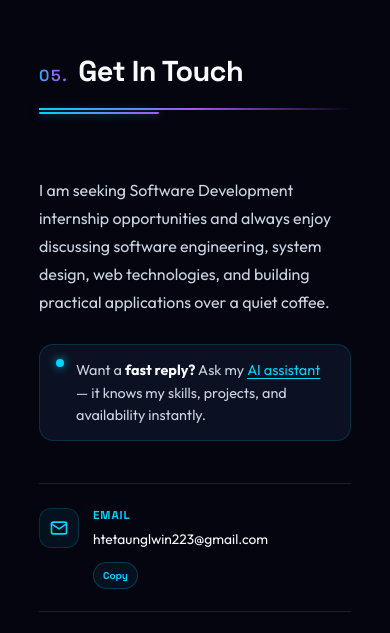
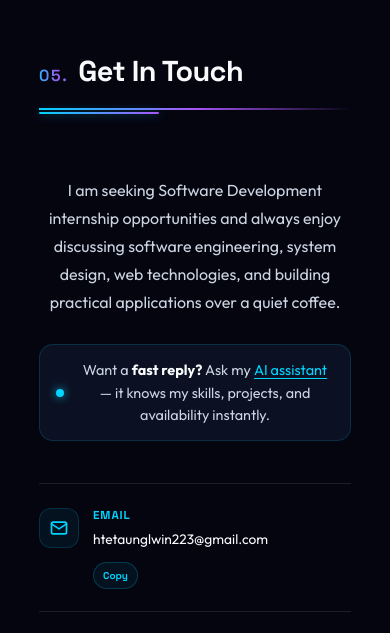
Before and after one commit to Zorrow14/HtetAungLwin_Portfolio, a React (Vite) app: page / in a window 390 px wide. Shown: the part 11089-11722 px from the top of the page. Built offline with nearby package versions, Linux system fonts and the light colour scheme.

Commit message:
Contact.jsx Text Centred Update

```diff
--- a/src/components/Contact.css
+++ b/src/components/Contact.css
@@ -1,26 +1,30 @@
 .contact-section {
   padding-top: 120px;
+  text-align: center;
 }
 
 .contact-intro {
   max-width: 760px;
-  margin: 18px 0 28px;
+  margin: 18px auto 28px;
   color: var(--text-secondary);
   font-size: 1rem;
   line-height: 1.75;
+  text-align: center;
 }
 
 /* ===== CHATBOT NUDGE ===== */
 .contact-chatbot-nudge {
   display: flex;
   align-items: center;
+  justify-content: center;
   gap: 12px;
   max-width: 760px;
-  margin: 0 0 42px;
+  margin: 0 auto 42px;
   padding: 14px 16px;
   border-radius: 14px;
   background: rgba(15, 23, 42, 0.72);
   border: 1px solid rgba(0, 212, 255, 0.16);
+  text-align: center;
 }
 
 .nudge-dot {
@@ -37,6 +41,7 @@
   color: var(--text-secondary);
   font-size: 0.9rem;
   line-height: 1.55;
+  text-align: center;
 }
 
 .contact-chatbot-nudge strong {
@@ -65,6 +70,7 @@
   grid-template-columns: 0.95fr 1.05fr;
   gap: 48px;
   align-items: start;
+  text-align: left;
 }
 
 /* ===== CONTACT INFO PANEL ===== */
@@ -142,6 +148,10 @@
   display: flex;
   align-items: center;
   justify-content: center;
+}
+
+.contact-icon--svg svg {
+  display: block;
 }
 
 .contact-info-text {
@@ -327,7 +337,9 @@
   }
 
   .contact-chatbot-nudge {
-    align-items: flex-start;
+    align-items: center;
+    justify-content: center;
+    text-align: center;
   }
 
   .contact-info-item {
```
